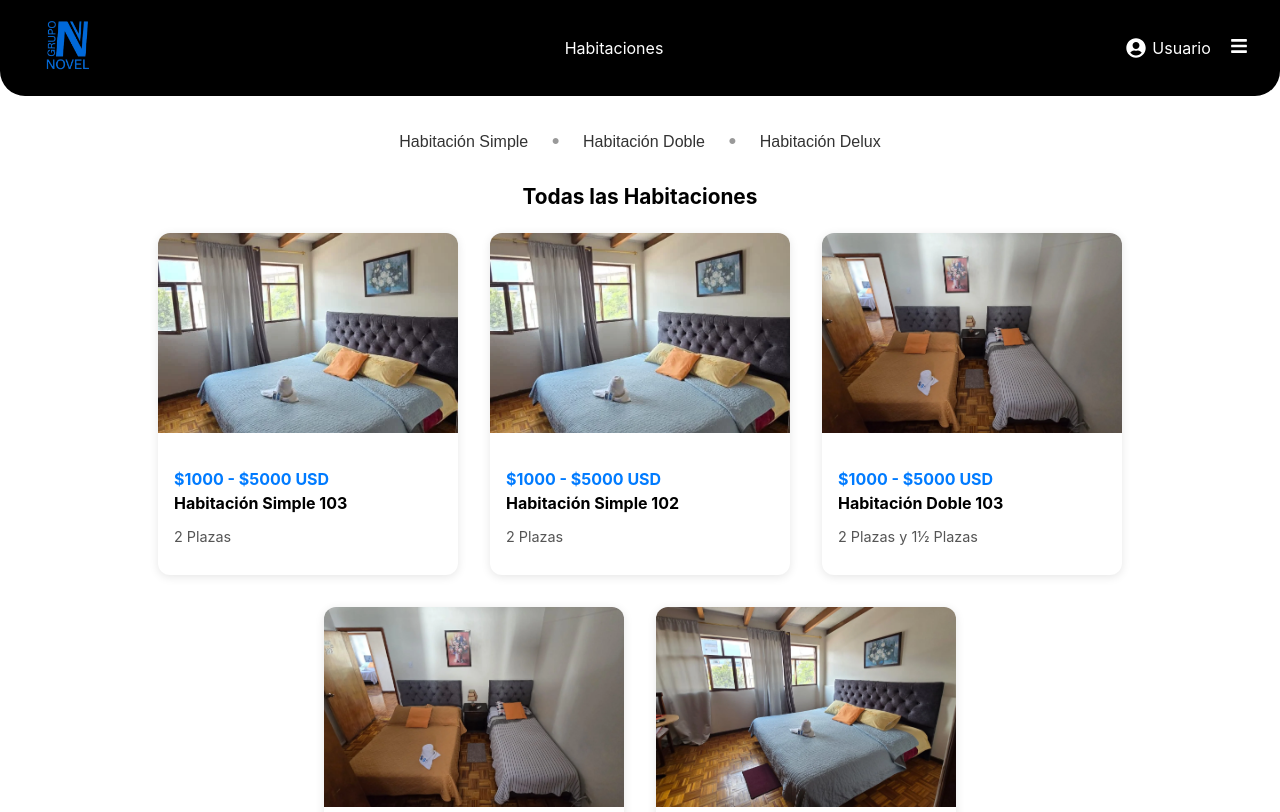
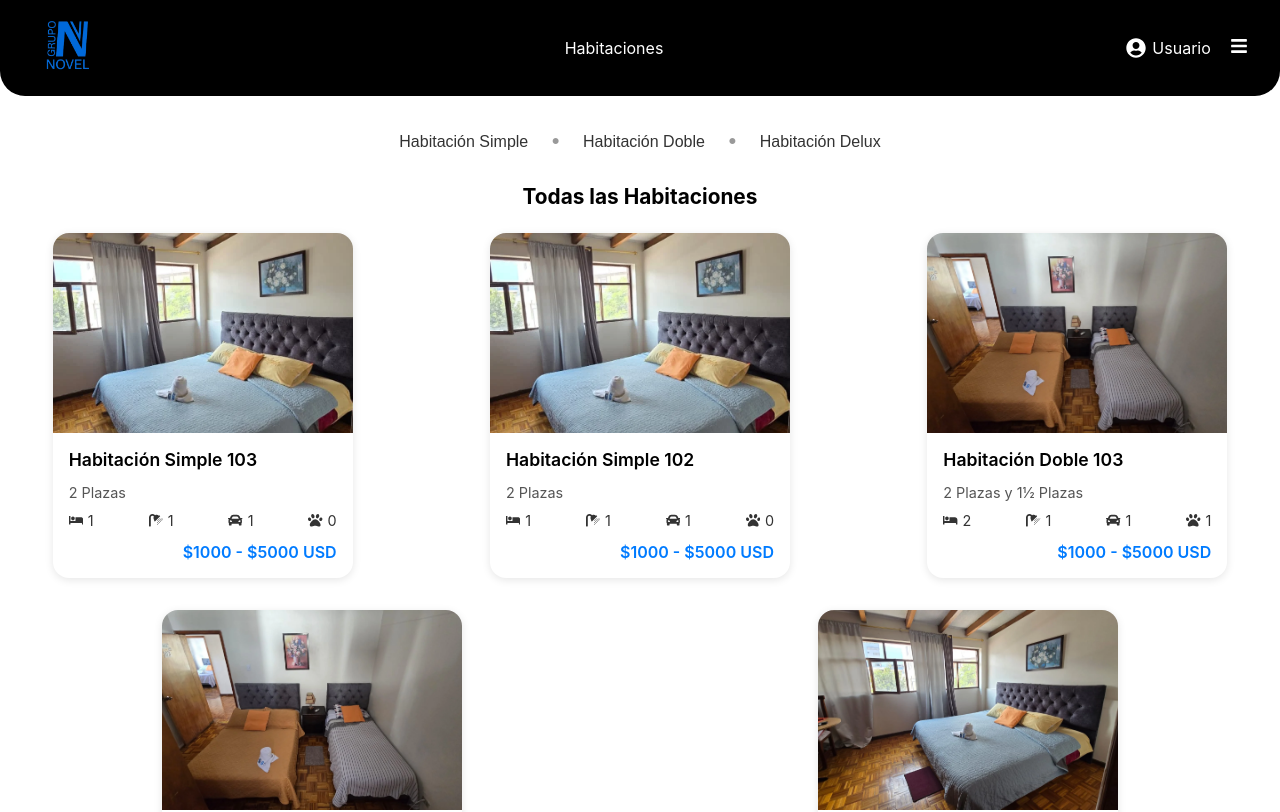
Before and after one commit to OscarSala98/ProyectoAWM, a React (Create React App) app in the folder hostel/: page /habitaciones in a window 1280 px wide. Shown: the top 812 px of the page. Built offline with nearby package versions, Linux system fonts and the light colour scheme.

Commit message:
Se actuelizó la tarjeta habitacion con iconos

```diff
--- a/hostel/src/components/HabitacionCard.css
+++ b/hostel/src/components/HabitacionCard.css
@@ -1,14 +1,12 @@
 .habitacion-card {
+  background-color: white;
+  border-radius: 16px;
+  box-shadow: 0 2px 8px rgba(0, 0, 0, 0.1);
+  overflow: hidden;
   width: 300px;
-  border-radius: 12px;
-  overflow: hidden;
-  box-shadow: 0 2px 10px rgba(0,0,0,0.1);
-  background-color: #fff;
-  transition: transform 0.2s;
-}
-
-.habitacion-card:hover {
-  transform: scale(1.02);
+  display: flex;
+  flex-direction: column;
+  margin: 0 auto;
 }
 
 .habitacion-img {
@@ -19,20 +17,42 @@
 
 .habitacion-info {
   padding: 1rem;
-}
-
-.habitacion-precio {
-  color: #007bff;
-  font-weight: bold;
-  margin-bottom: 0.3rem;
+  display: flex;
+  flex-direction: column;
+  justify-content: space-between;
+  height: 100%;
+  flex: 1;
 }
 
 .habitacion-titulo {
-  font-size: 1rem;
   margin: 0;
+  font-size: 1.1rem;
+  font-weight: 600;
 }
 
 .habitacion-desc {
   font-size: 0.9rem;
   color: #555;
+  margin-bottom: 0.7rem;
 }
+
+.habitacion-iconos {
+  display: flex;
+  justify-content: space-between;
+  align-items: center;
+  color: #333;
+  font-size: 0.9rem;
+  margin-bottom: 0.8rem;
+}
+
+.habitacion-iconos div {
+  display: flex;
+  align-items: center;
+  gap: 0.3rem;
+}
+
+.habitacion-precio {
+  color: #007bff;
+  font-weight: 600;
+  text-align: right;
+}
--- a/hostel/src/components/HabitacionCard.jsx
+++ b/hostel/src/components/HabitacionCard.jsx
@@ -1,14 +1,24 @@
 import React from 'react';
 import './HabitacionCard.css';
+import { FaBed, FaShower, FaCar, FaPaw } from 'react-icons/fa';
 
-const HabitacionCard = ({ titulo, precio, descripcion, imagen }) => {
+const HabitacionCard = ({ titulo, descripcion, imagen, precio, camas, banos, parqueo, mascotas }) => {
   return (
     <div className="habitacion-card">
       <img src={imagen} alt={titulo} className="habitacion-img" />
+
       <div className="habitacion-info">
-        <p className="habitacion-precio">{precio}</p>
         <h3 className="habitacion-titulo">{titulo}</h3>
         <p className="habitacion-desc">{descripcion}</p>
+
+        <div className="habitacion-iconos">
+          <div><FaBed /> <span>{camas}</span></div>
+          <div><FaShower /> <span>{banos}</span></div>
+          <div><FaCar /> <span>{parqueo}</span></div>
+          <div><FaPaw /> <span>{mascotas}</span></div>
+        </div>
+
+        <div className="habitacion-precio">{precio}</div>
       </div>
     </div>
   );
--- a/hostel/src/pages/Habitaciones.jsx
+++ b/hostel/src/pages/Habitaciones.jsx
@@ -11,12 +11,63 @@ import imgDelux from '../assets/HDE302.webp';
 
 const Habitaciones = () => {
   const habitaciones = [
-    { titulo: 'Habitación Simple 103', tipo: 'Simple', precio: '$1000 - $5000 USD', descripcion: '2 Plazas', imagen: imgSimple },
-    { titulo: 'Habitación Simple 102', tipo: 'Simple', precio: '$1000 - $5000 USD', descripcion: '2 Plazas', imagen: imgSimple },
-    { titulo: 'Habitación Doble 103', tipo: 'Doble', precio: '$1000 - $5000 USD', descripcion: '2 Plazas y 1½ Plazas', imagen: imgDoble },
-    { titulo: 'Habitación Doble 304', tipo: 'Doble', precio: '$1000 - $5000 USD', descripcion: '2 Plazas y 1½ Plazas', imagen: imgDoble },
-    { titulo: 'Habitación Delux 302', tipo: 'Delux', precio: '$1000 - $5000 USD', descripcion: '3 Plazas y Yacuzzi', imagen: imgDelux },
-  ];
+  {
+    titulo: 'Habitación Simple 103',
+    tipo: 'Simple',
+    precio: '$1000 - $5000 USD',
+    descripcion: '2 Plazas',
+    imagen: imgSimple,
+    camas: 1,
+    banos: 1,
+    parqueo: 1,
+    mascotas: 0
+  },
+  {
+    titulo: 'Habitación Simple 102',
+    tipo: 'Simple',
+    precio: '$1000 - $5000 USD',
+    descripcion: '2 Plazas',
+    imagen: imgSimple,
+    camas: 1,
+    banos: 1,
+    parqueo: 1,
+    mascotas: 0
+  },
+  {
+    titulo: 'Habitación Doble 103',
+    tipo: 'Doble',
+    precio: '$1000 - $5000 USD',
+    descripcion: '2 Plazas y 1½ Plazas',
+    imagen: imgDoble,
+    camas: 2,
+    banos: 1,
+    parqueo: 1,
+    mascotas: 1
+  },
+  {
+    titulo: 'Habitación Doble 304',
+    tipo: 'Doble',
+    precio: '$1000 - $5000 USD',
+    descripcion: '2 Plazas y 1½ Plazas',
+    imagen: imgDoble,
+    camas: 2,
+    banos: 1,
+    parqueo: 1,
+    mascotas: 1
+  },
+  {
+    titulo: 'Habitación Delux 302',
+    tipo: 'Delux',
+    precio: '$1000 - $5000 USD',
+    descripcion: '3 Plazas y Yacuzzi',
+    imagen: imgDelux,
+    camas: 3,
+    banos: 2,
+    parqueo: 2,
+    mascotas: 1
+  }
+];
+
 
   return (
     <div>
--- a/hostel/src/pages/HabitacionesFiltradas.jsx
+++ b/hostel/src/pages/HabitacionesFiltradas.jsx
@@ -16,12 +16,63 @@ const HabitacionesFiltradas = () => {
   const [tipoSeleccionado, setTipoSeleccionado] = useState(null);
 
   const habitaciones = [
-    { titulo: 'Habitación Simple 103', tipo: 'Simple', precio: '$1000 - $5000 USD', descripcion: '2 Plazas', imagen: imgSimple },
-    { titulo: 'Habitación Simple 102', tipo: 'Simple', precio: '$1000 - $5000 USD', descripcion: '2 Plazas', imagen: imgSimple },
-    { titulo: 'Habitación Doble 103', tipo: 'Doble', precio: '$1000 - $5000 USD', descripcion: '2 Plazas y 1½ Plazas', imagen: imgDoble },
-    { titulo: 'Habitación Doble 304', tipo: 'Doble', precio: '$1000 - $5000 USD', descripcion: '2 Plazas y 1½ Plazas', imagen: imgDoble },
-    { titulo: 'Habitación Delux 302', tipo: 'Delux', precio: '$1000 - $5000 USD', descripcion: '3 Plazas y Yacuzzi', imagen: imgDelux },
-  ];
+  {
+    titulo: 'Habitación Simple 103',
+    tipo: 'Simple',
+    precio: '$1000 - $5000 USD',
+    descripcion: '2 Plazas',
+    imagen: imgSimple,
+    camas: 1,
+    banos: 1,
+    parqueo: 1,
+    mascotas: 0
+  },
+  {
+    titulo: 'Habitación Simple 102',
+    tipo: 'Simple',
+    precio: '$1000 - $5000 USD',
+    descripcion: '2 Plazas',
+    imagen: imgSimple,
+    camas: 1,
+    banos: 1,
+    parqueo: 1,
+    mascotas: 0
+  },
+  {
+    titulo: 'Habitación Doble 103',
+    tipo: 'Doble',
+    precio: '$1000 - $5000 USD',
+    descripcion: '2 Plazas y 1½ Plazas',
+    imagen: imgDoble,
+    camas: 2,
+    banos: 1,
+    parqueo: 1,
+    mascotas: 1
+  },
+  {
+    titulo: 'Habitación Doble 304',
+    tipo: 'Doble',
+    precio: '$1000 - $5000 USD',
+    descripcion: '2 Plazas y 1½ Plazas',
+    imagen: imgDoble,
+    camas: 2,
+    banos: 1,
+    parqueo: 1,
+    mascotas: 1
+  },
+  {
+    titulo: 'Habitación Delux 302',
+    tipo: 'Delux',
+    precio: '$1000 - $5000 USD',
+    descripcion: '3 Plazas y Yacuzzi',
+    imagen: imgDelux,
+    camas: 3,
+    banos: 2,
+    parqueo: 2,
+    mascotas: 1
+  }
+];
+
 
   useEffect(() => {
     if (location.state && location.state.tipo) {
```
